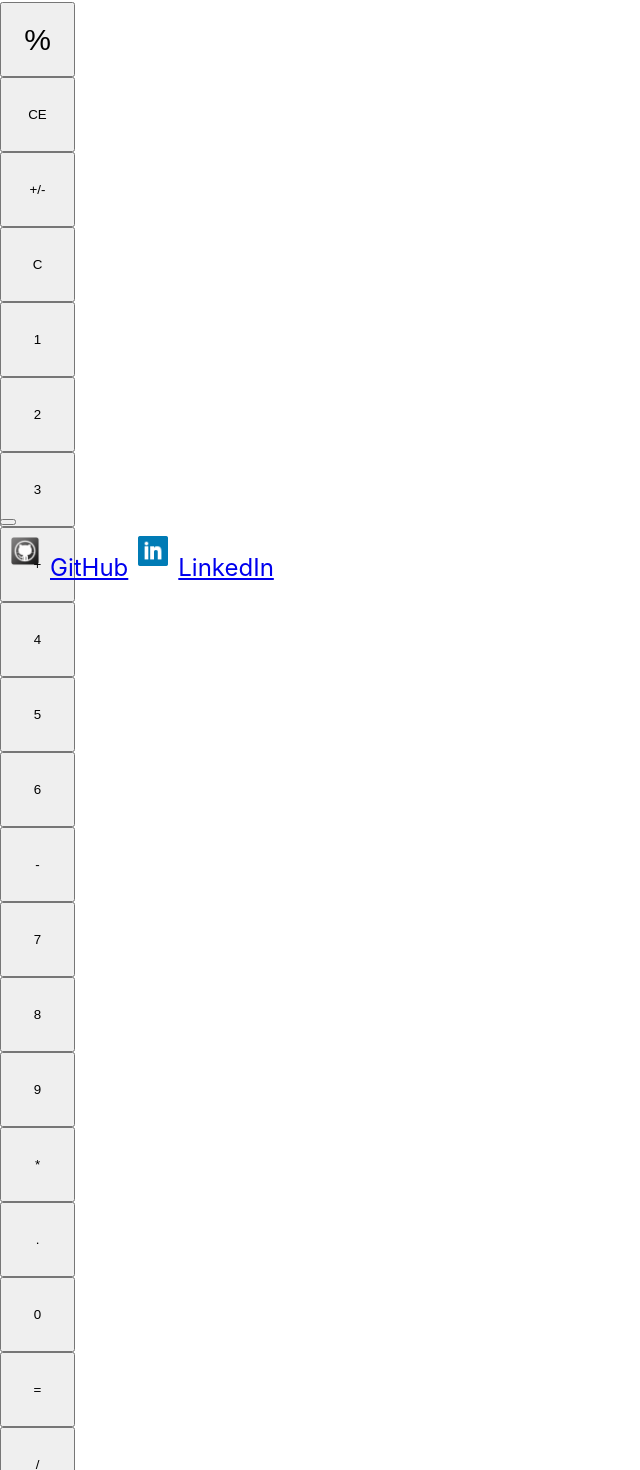
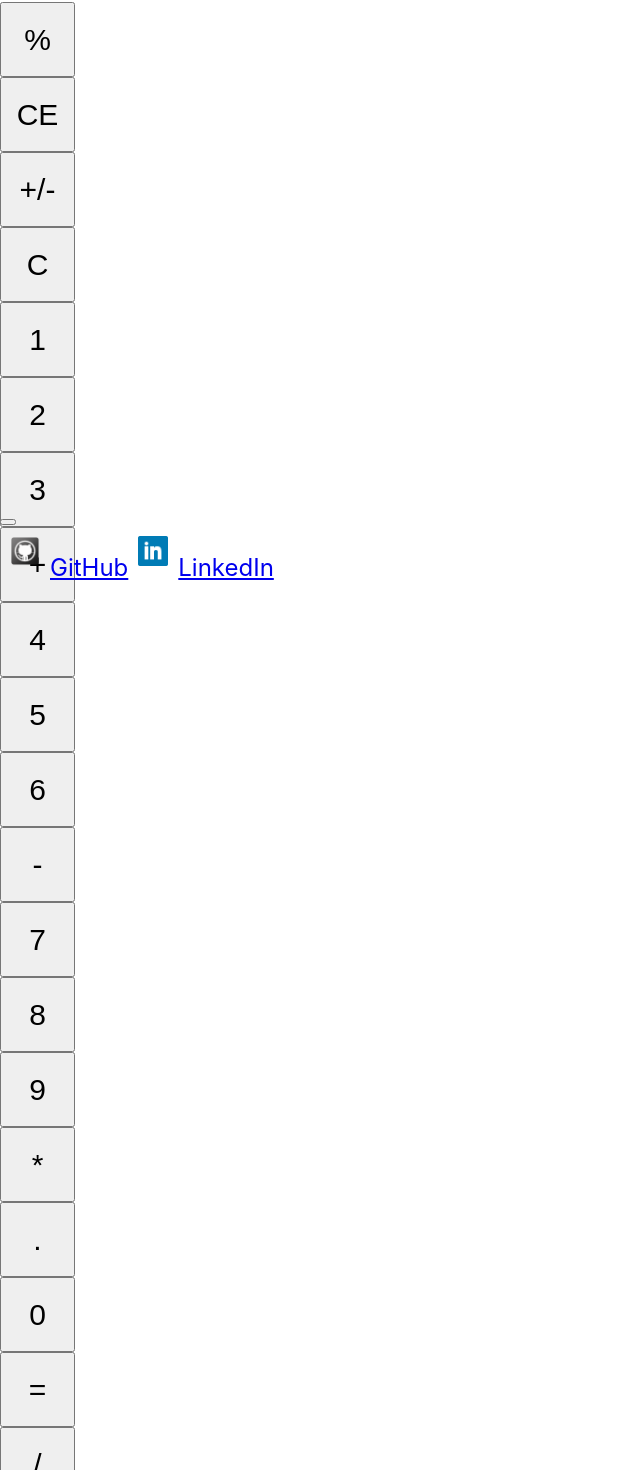
Before and after one commit to evvanErb/evvanDemoReactWebsite, a React (Create React App) app: page /calculator in a window 1280 px wide. Shown: the part 218-1688 px from the top of the page, without its empty margins (0-640 px from the left). Built offline with nearby package versions, Linux system fonts and the light colour scheme.

Commit message:
keypad font size

```diff
--- a/src/components/calculator/KeyPad.js
+++ b/src/components/calculator/KeyPad.js
@@ -10,69 +10,69 @@ class KeyPad extends Component {
                         <button name="%" class="btn btn-dark" style={{ fontSize: "30px", height: "75px", width: "75px" }} >%</button>
                     </div>
                     <div class="col-md-1 mb-4">
-                        <button name="CE" class="btn btn-dark" style={{ height: "75px", width: "75px" }} >CE</button>
+                        <button name="CE" class="btn btn-dark" style={{ fontSize: "30px", height: "75px", width: "75px" }} >CE</button>
                     </div>
                     <div class="col-md-1 mb-4">
-                        <button class="btn btn-dark" style={{ height: "75px", width: "75px" }} >+/-</button>
+                        <button name="+/-" class="btn btn-dark" style={{ fontSize: "30px", height: "75px", width: "75px" }} >+/-</button>
                     </div>
                     <div class="col-md-1 mb-4">
-                        <button class="btn btn-dark" style={{ height: "75px", width: "75px" }} >C</button>
+                        <button name="C" class="btn btn-dark" style={{ fontSize: "30px", height: "75px", width: "75px" }} >C</button>
                     </div>
                 </div>
                 <div class="row justify-content-center">
                     <div class="col-md-1 mb-4">
-                        <button class="btn btn-dark" style={{ height: "75px", width: "75px" }} >1</button>
+                        <button class="btn btn-dark" style={{ fontSize: "30px", height: "75px", width: "75px" }} >1</button>
                     </div>
                     <div class="col-md-1 mb-4">
-                        <button class="btn btn-dark" style={{ height: "75px", width: "75px" }} >2</button>
+                        <button class="btn btn-dark" style={{ fontSize: "30px", height: "75px", width: "75px" }} >2</button>
                     </div>
                     <div class="col-md-1 mb-4">
-                        <button class="btn btn-dark" style={{ height: "75px", width: "75px" }} >3</button>
+                        <button class="btn btn-dark" style={{ fontSize: "30px", height: "75px", width: "75px" }} >3</button>
                     </div>
                     <div class="col-md-1 mb-4">
-                        <button class="btn btn-dark" style={{ height: "75px", width: "75px" }} >+</button>
+                        <button class="btn btn-dark" style={{ fontSize: "30px", height: "75px", width: "75px" }} >+</button>
                     </div>
                 </div>
                 <div class="row justify-content-center">
                     <div class="col-md-1 mb-4">
-                        <button class="btn btn-dark" style={{ height: "75px", width: "75px" }} >4</button>
+                        <button class="btn btn-dark" style={{ fontSize: "30px", height: "75px", width: "75px" }} >4</button>
                     </div>
                     <div class="col-md-1 mb-4">
-                        <button class="btn btn-dark" style={{ height: "75px", width: "75px" }} >5</button>
+                        <button class="btn btn-dark" style={{ fontSize: "30px", height: "75px", width: "75px" }} >5</button>
                     </div>
                     <div class="col-md-1 mb-4">
-                        <button class="btn btn-dark" style={{ height: "75px", width: "75px" }} >6</button>
+                        <button class="btn btn-dark" style={{ fontSize: "30px", height: "75px", width: "75px" }} >6</button>
                     </div>
                     <div class="col-md-1 mb-4">
-                        <button class="btn btn-dark" style={{ height: "75px", width: "75px" }} >-</button>
+                        <button class="btn btn-dark" style={{ fontSize: "30px", height: "75px", width: "75px" }} >-</button>
                     </div>
                 </div>
                 <div class="row justify-content-center">
                     <div class="col-md-1 mb-4">
-                        <button class="btn btn-dark" style={{ height: "75px", width: "75px" }} >7</button>
+                        <button class="btn btn-dark" style={{ fontSize: "30px", height: "75px", width: "75px" }} >7</button>
                     </div>
                     <div class="col-md-1 mb-4">
-                        <button class="btn btn-dark" style={{ height: "75px", width: "75px" }} >8</button>
+                        <button class="btn btn-dark" style={{ fontSize: "30px", height: "75px", width: "75px" }} >8</button>
                     </div>
                     <div class="col-md-1 mb-4">
-                        <button class="btn btn-dark" style={{ height: "75px", width: "75px" }} >9</button>
+                        <button class="btn btn-dark" style={{ fontSize: "30px", height: "75px", width: "75px" }} >9</button>
                     </div>
                     <div class="col-md-1 mb-4">
-                        <button class="btn btn-dark" style={{ height: "75px", width: "75px" }} >*</button>
+                        <button class="btn btn-dark" style={{ fontSize: "30px", height: "75px", width: "75px" }} >*</button>
                     </div>
                 </div>
                 <div class="row justify-content-center">
                     <div class="col-md-1 mb-4">
-                        <button class="btn btn-dark" style={{ height: "75px", width: "75px" }} >.</button>
+                        <button class="btn btn-dark" style={{ fontSize: "30px", height: "75px", width: "75px" }} >.</button>
                     </div>
                     <div class="col-md-1 mb-4">
-                        <button class="btn btn-dark" style={{ height: "75px", width: "75px" }} >0</button>
+                        <button class="btn btn-dark" style={{ fontSize: "30px", height: "75px", width: "75px" }} >0</button>
                     </div>
                     <div class="col-md-1 mb-4">
-                        <button class="btn btn-dark" style={{ height: "75px", width: "75px" }} >=</button>
+                        <button class="btn btn-dark" style={{ fontSize: "30px", height: "75px", width: "75px" }} >=</button>
                     </div>
                     <div class="col-md-1 mb-4">
-                        <button class="btn btn-dark" style={{ height: "75px", width: "75px" }} >/</button>
+                        <button class="btn btn-dark" style={{ fontSize: "30px", height: "75px", width: "75px" }} >/</button>
                     </div>
                 </div>
             </div>
```
